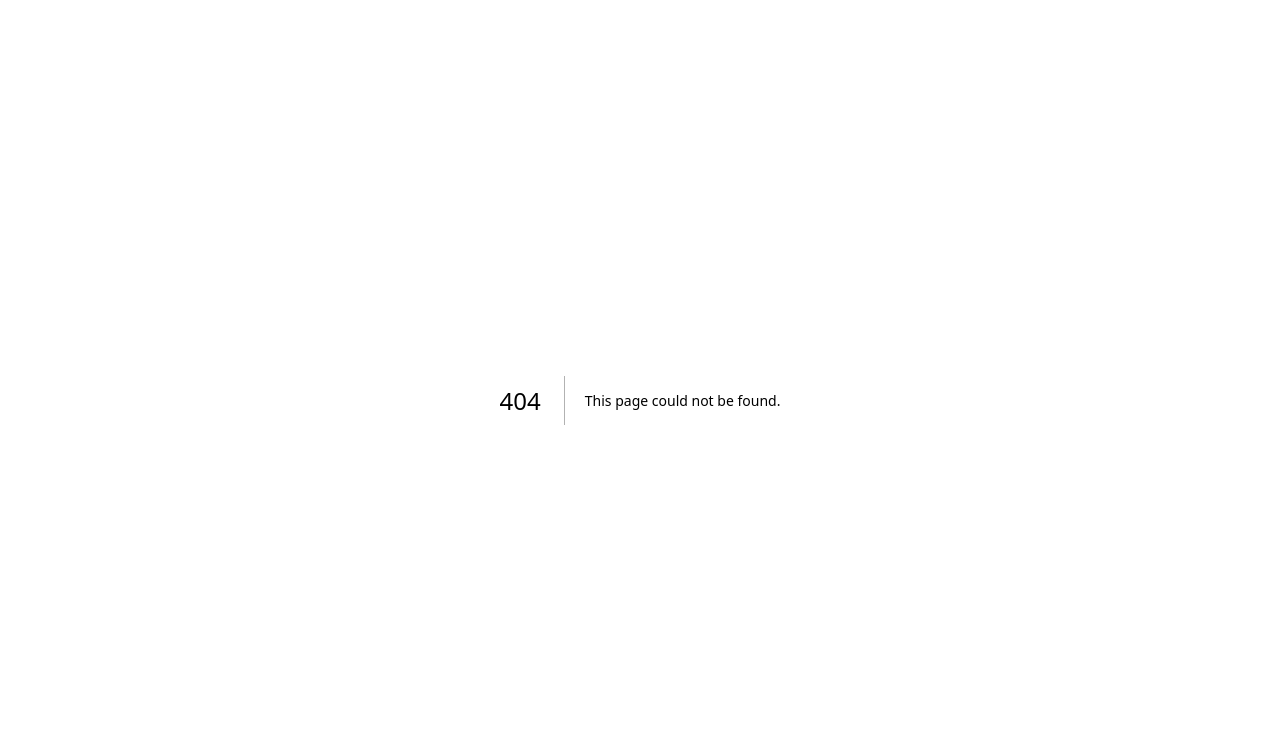
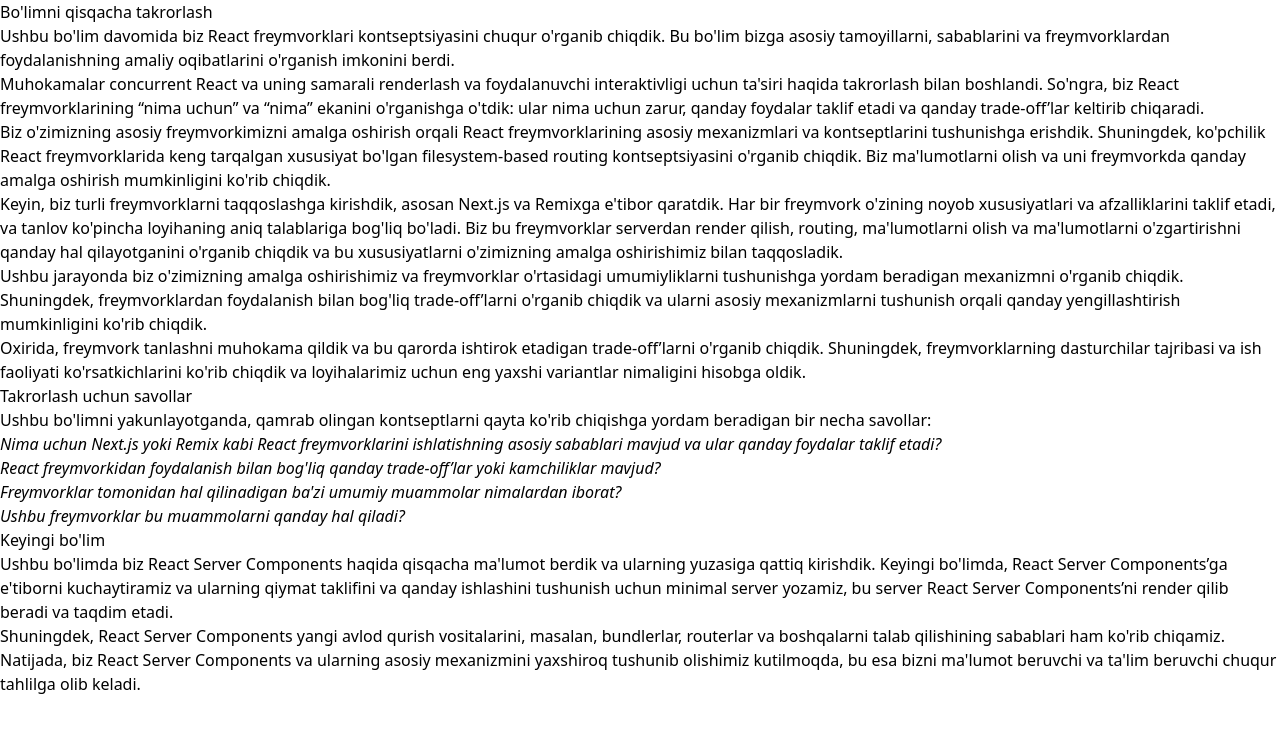
Before and after one commit to RustamovRR/webiston, a Next.js app: page /docs/react/frameworks/recap in a window 1280 px wide. Before the commit this address had no page. Shown: the top 732 px of the page. Built offline with nearby package versions, Linux system fonts and the light colour scheme.

Commit message:
feat: complete 'frameworks' chapter

```diff
--- a/src/pages/docs/react/frameworks/_meta.json
+++ b/src/pages/docs/react/frameworks/_meta.json
@@ -4,5 +4,6 @@
   "trade-offs-of-using-framework": "Freymvork’dan foydalanishdagi trade-off’lar",
   "remix": "Remix",
   "next-js": "Next.js",
-  "choosing-framework": "Freymvork tanlash"
+  "choosing-framework": "Freymvork tanlash",
+  "recap": "Xulosa"
 }
--- /dev/null
+++ b/src/pages/docs/react/frameworks/recap.mdx
@@ -0,0 +1,26 @@
+### Bo'limni qisqacha takrorlash
+Ushbu bo'lim davomida biz React freymvorklari kontseptsiyasini chuqur o'rganib chiqdik. Bu bo'lim bizga asosiy tamoyillarni, sabablarini va freymvorklardan foydalanishning amaliy oqibatlarini o'rganish imkonini berdi.
+
+Muhokamalar concurrent React va uning samarali renderlash va foydalanuvchi interaktivligi uchun ta'siri haqida takrorlash bilan boshlandi. So'ngra, biz React freymvorklarining “nima uchun” va “nima” ekanini o'rganishga o'tdik: ular nima uchun zarur, qanday foydalar taklif etadi va qanday trade-off’lar keltirib chiqaradi.
+
+Biz o'zimizning asosiy freymvorkimizni amalga oshirish orqali React freymvorklarining asosiy mexanizmlari va kontseptlarini tushunishga erishdik. Shuningdek, ko'pchilik React freymvorklarida keng tarqalgan xususiyat bo'lgan filesystem-based routing kontseptsiyasini o'rganib chiqdik. Biz ma'lumotlarni olish va uni freymvorkda qanday amalga oshirish mumkinligini ko'rib chiqdik.
+
+Keyin, biz turli freymvorklarni taqqoslashga kirishdik, asosan Next.js va Remixga e'tibor qaratdik. Har bir freymvork o'zining noyob xususiyatlari va afzalliklarini taklif etadi, va tanlov ko'pincha loyihaning aniq talablariga bog'liq bo'ladi. Biz bu freymvorklar serverdan render qilish, routing, ma'lumotlarni olish va ma'lumotlarni o'zgartirishni qanday hal qilayotganini o'rganib chiqdik va bu xususiyatlarni o'zimizning amalga oshirishimiz bilan taqqosladik.
+
+Ushbu jarayonda biz o'zimizning amalga oshirishimiz va freymvorklar o'rtasidagi umumiyliklarni tushunishga yordam beradigan mexanizmni o'rganib chiqdik. Shuningdek, freymvorklardan foydalanish bilan bog'liq trade-off’larni o'rganib chiqdik va ularni asosiy mexanizmlarni tushunish orqali qanday yengillashtirish mumkinligini ko'rib chiqdik.
+
+Oxirida, freymvork tanlashni muhokama qildik va bu qarorda ishtirok etadigan trade-off’larni o'rganib chiqdik. Shuningdek, freymvorklarning dasturchilar tajribasi va ish faoliyati ko'rsatkichlarini ko'rib chiqdik va loyihalarimiz uchun eng yaxshi variantlar nimaligini hisobga oldik.
+
+
+### Takrorlash uchun savollar
+Ushbu bo'limni yakunlayotganda, qamrab olingan kontseptlarni qayta ko'rib chiqishga yordam beradigan bir necha savollar:
+1. *Nima uchun Next.js yoki Remix kabi React freymvorklarini ishlatishning asosiy sabablari mavjud va ular qanday foydalar taklif etadi?*
+2. *React freymvorkidan foydalanish bilan bog'liq qanday trade-off’lar yoki kamchiliklar mavjud?*
+3. *Freymvorklar tomonidan hal qilinadigan ba'zi umumiy muammolar nimalardan iborat?*
+4. *Ushbu freymvorklar bu muammolarni qanday hal qiladi?*
+
+
+### Keyingi bo'lim
+Ushbu bo'limda biz React Server Components haqida qisqacha ma'lumot berdik va ularning yuzasiga qattiq kirishdik. Keyingi bo'limda, React Server Components’ga e'tiborni kuchaytiramiz va ularning qiymat taklifini va qanday ishlashini tushunish uchun minimal server yozamiz, bu server React Server Components’ni render qilib beradi va taqdim etadi.
+
+Shuningdek, React Server Components yangi avlod qurish vositalarini, masalan, bundlerlar, routerlar va boshqalarni talab qilishining sabablari ham ko'rib chiqamiz. Natijada, biz React Server Components va ularning asosiy mexanizmini yaxshiroq tushunib olishimiz kutilmoqda, bu esa bizni ma'lumot beruvchi va ta'lim beruvchi chuqur tahlilga olib keladi.
```
